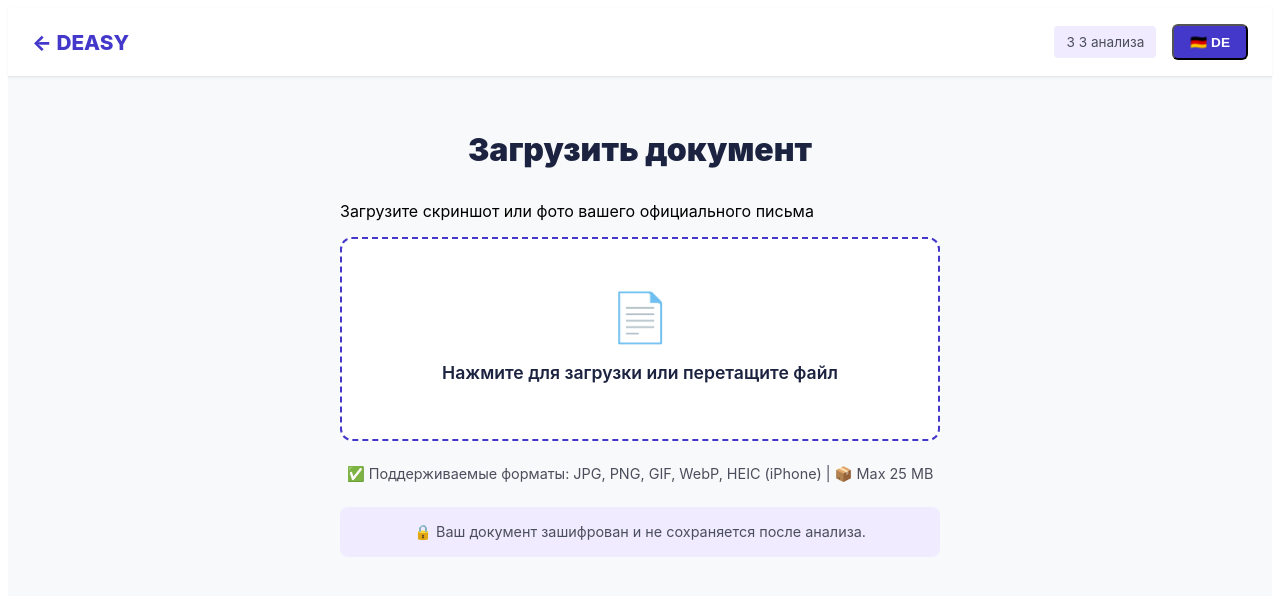
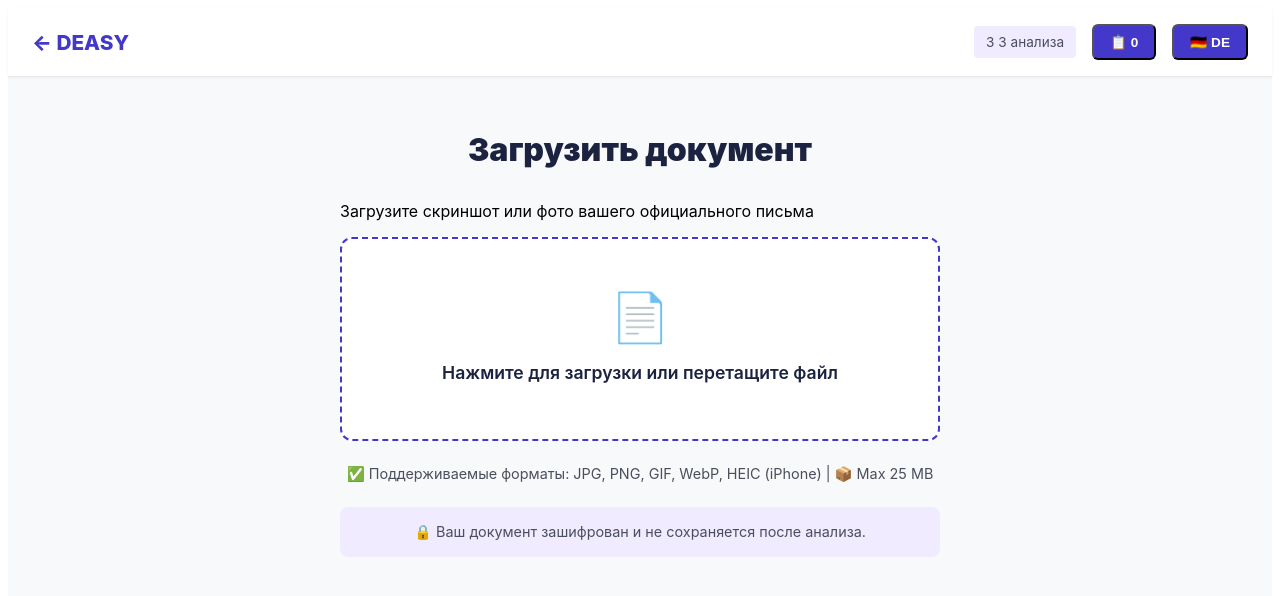
Before and after one commit to SchneiderStudios/deasy-saas, a Next.js app: page /app in a window 1280 px wide. Shown: the top 596 px of the page. Built offline with nearby package versions, Linux system fonts and the light colour scheme.

Commit message:
Add files via upload

```diff
--- a/pages/app.tsx
+++ b/pages/app.tsx
@@ -2,6 +2,7 @@ import React, { useState, useEffect } from 'react';
 import Link from 'next/link';
 import styles from '@/styles/App.module.css';
 import { translations, Language } from '@/lib/translations';
+import { useDocumentHistory } from '@/hooks/useDocumentHistory';
 
 interface AnalysisResult {
   summary?: string;
@@ -35,6 +36,10 @@ export default function App() {
   const [language, setLanguage] = useState<Language>('ru');
   const [usage, setUsage] = useState<UsageStats>({ analysisUsed: 0, analysisPaid: 0, proMonthlyUntil: null });
   const [showUpgradeModal, setShowUpgradeModal] = useState(false);
+  const [caseHistory, setCaseHistory] = useState<any[]>([]);
+  const [showHistory, setShowHistory] = useState(false);
+
+  const { saveCaseToHistory, getCaseHistory } = useDocumentHistory();
 
   const t = translations[language];
 
@@ -119,6 +124,11 @@ export default function App() {
       setAnalysis(data);
       setChatMessages([]);
 
+      // Save to case history
+      if (!data.error && file) {
+        saveCaseToHistory(data, file.name);
+      }
+
       // Update usage
       const newUsage = { ...usage, analysisUsed: usage.analysisUsed + 1 };
       if (usage.analysisPaid > 0 && usage.analysisUsed >= 3) {
@@ -190,6 +200,16 @@ export default function App() {
           <span className={styles.plan}>
             {getAvailableAnalyses()} {t.freeDescription.toLowerCase()}
           </span>
+          <button
+            className={styles.upgradeButton}
+            onClick={() => {
+              setCaseHistory(getCaseHistory());
+              setShowHistory(true);
+            }}
+            title={language === 'de' ? 'Meine Fälle anzeigen' : 'Показать мои дела'}
+          >
+            📋 {caseHistory.length}
+          </button>
           <button
             className={styles.upgradeButton}
             onClick={() => {
@@ -333,7 +353,14 @@ export default function App() {
                       <>
                         <h3>{language === 'de' ? '🎯 Was möchten Sie tun?' : '🎯 Что вы хотите сделать?'}</h3>
                         <div style={{ display: 'grid', gridTemplateColumns: '1fr 1fr', gap: '8px', margin: '12px 0' }}>
-                          {analysis.actionSuggestions.map((action, i) => (
+                          {analysis.actionSuggestions.map((action, i) => {
+                            let icon = '💡';
+                            const lowerAction = action.toLowerCase();
+                            if (lowerAction.includes('antwort') || lowerAction.includes('ответ')) icon = '✉️';
+                            if (lowerAction.includes('einspruch') || lowerAction.includes('возражение')) icon = '⚖️';
+                            if (lowerAction.includes('vorlage') || lowerAction.includes('шаблон')) icon = '📋';
+
+                            return (
                               <button
                                 key={i}
                                 onClick={() => setChatInput(action)}
@@ -348,9 +375,10 @@ export default function App() {
                                   fontWeight: '500',
                                 }}
                               >
-                              {action}
+                                {icon} {action}
                               </button>
-                          ))}
+                            );
+                          })}
                         </div>
                       </>
                     )}
```
Lines whose indentation alone changed are shown as unchanged.
